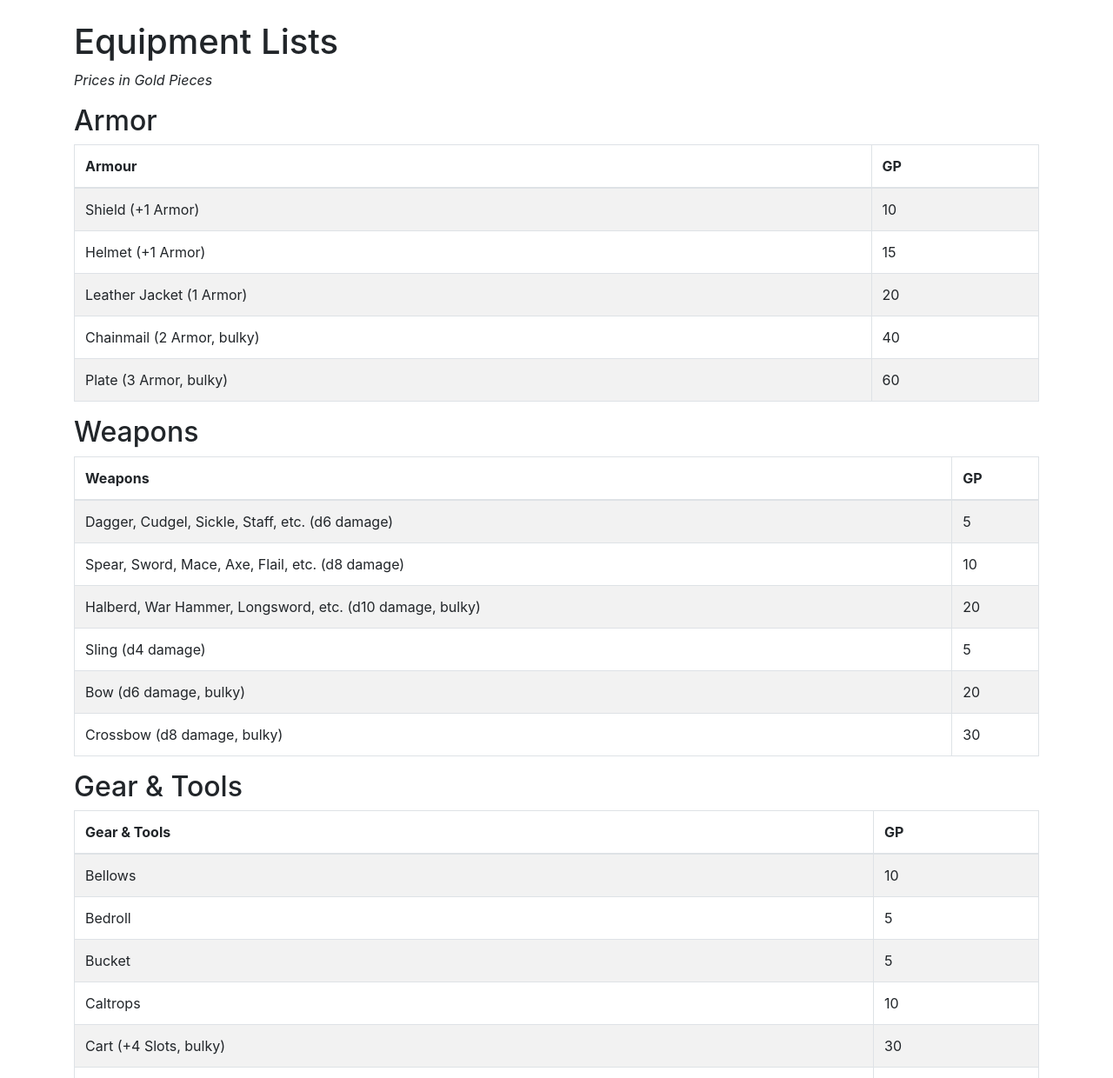
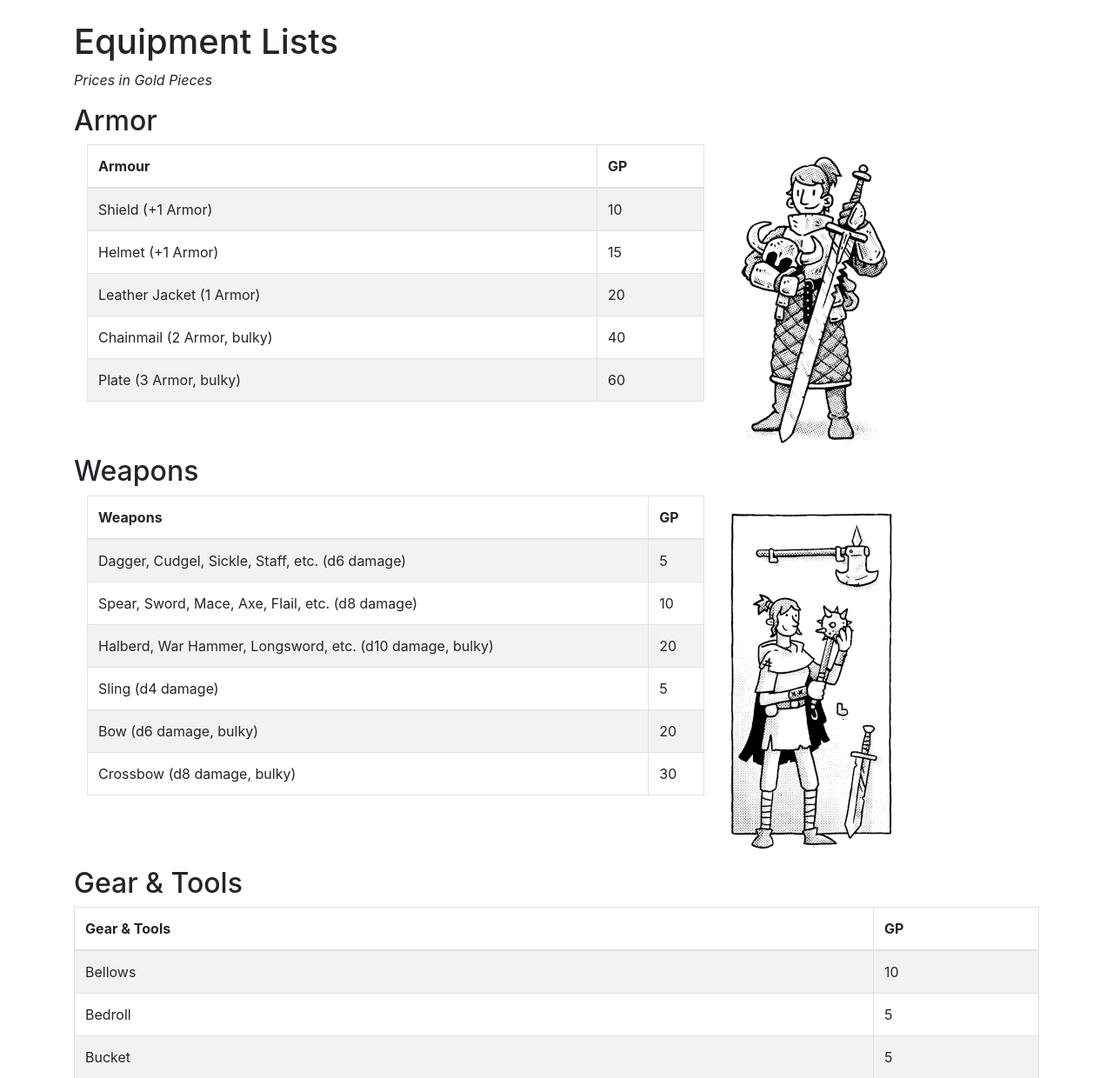
Before and after one commit to philippe-lemaire/spellburn_and_battlescars, a Django app: page /characters/equipment in a window 1280 px wide. Shown: the part 56-1296 px from the top of the page at 87% size. Run offline with Django 4.2, Linux system fonts and the light colour scheme; some libraries are stand-ins or nearby versions.

Commit message:
added illustrations

```diff
--- a/characters/templates/characters/equipment.html
+++ b/characters/templates/characters/equipment.html
@@ -1,4 +1,5 @@
 {% extends "base.html" %}
+{% load static%}
 
 {% block title %}
 Spellburn and Battlescars | Equipment
@@ -7,9 +8,16 @@ Spellburn and Battlescars | Equipment
 {% block content %}
 <h1>Equipment Lists</h1>
 
+
+
 <p><em>Prices in Gold Pieces</em></p>
 
+
 <h2>Armor</h2>
+<div class="container-fluid">
+    <div class="row">
+
+        <div class="col col-lg-8">
             <table class="table table-striped table-bordered">
                 <thead>
                     <tr>
@@ -25,9 +33,24 @@ Spellburn and Battlescars | Equipment
                 </tr>
                 {% endfor %}
             </table>
+        </div>
+        <div class="col-md-auto"><img src="{% static 'characters/knight.png' %}" alt="a female knight clad in armor" />
+
+        </div>
+    </div>
+</div>
+
+
+
+
+
 
 
 <h2>Weapons</h2>
+<div class="container-fluid">
+    <div class="row">
+
+        <div class="col col-lg-8">
             <table class="table table-striped table-bordered">
                 <thead>
                     <tr>
@@ -43,6 +66,12 @@ Spellburn and Battlescars | Equipment
                 </tr>
                 {% endfor %}
             </table>
+        </div>
+        <div class="col-md-auto">
+            <img src="{% static 'characters/equipment.png' %}" alt="a female rogue appraising a spiked maul" />
+        </div>
+    </div>
+</div>
 
 
 <h2>Gear & Tools</h2>
--- a/characters/templates/characters/mishaps.html
+++ b/characters/templates/characters/mishaps.html
@@ -1,5 +1,5 @@
 {% extends "base.html" %}
-
+{% load static %}
 {% block title %}
 Spellburn and Battlescars | Mishaps
 {% endblock %}
@@ -9,7 +9,8 @@ Spellburn and Battlescars | Mishaps
 
 <p>The GM can and should adapt these results according to the spell and
     character’s Background, adding color to the mechanical effects.</p>
-
+<img class="rounded mx-auto d-block align-right img-fluid" src="{% static 'characters/mishap.png' %}"
+    alt="spell caster with a giant eye globe as head" />
 <table class="table table-striped">
     <thead>
         <tr>
--- a/characters/templates/characters/roll_spell.html
+++ b/characters/templates/characters/roll_spell.html
@@ -1,10 +1,10 @@
 {% extends "base.html" %}
-
 {% load static %}
 
 {% block content %}
 <h1>Casting a spell</h1>
-
+<img class="float-right" src="{% static 'characters/casting_together.png' %}"
+    alt="a wizard tutoring a warrior try to cast a spell" />
 <p>
     To cast a spell, your character must hold a Grimoire or Scroll in both hands
     and read it aloud.</p>
```
Also changed, not shown: characters/templates/characters/spells.html (+5 -2 lines), characters/static/characters/casting.png (added), characters/static/characters/casting_together.png (added), characters/static/characters/equipment.png (added), characters/static/characters/knight.png (added), characters/static/characters/mishap.png (added), characters/static/characters/spell_books.png (added). Lines whose indentation alone changed are shown as unchanged.
